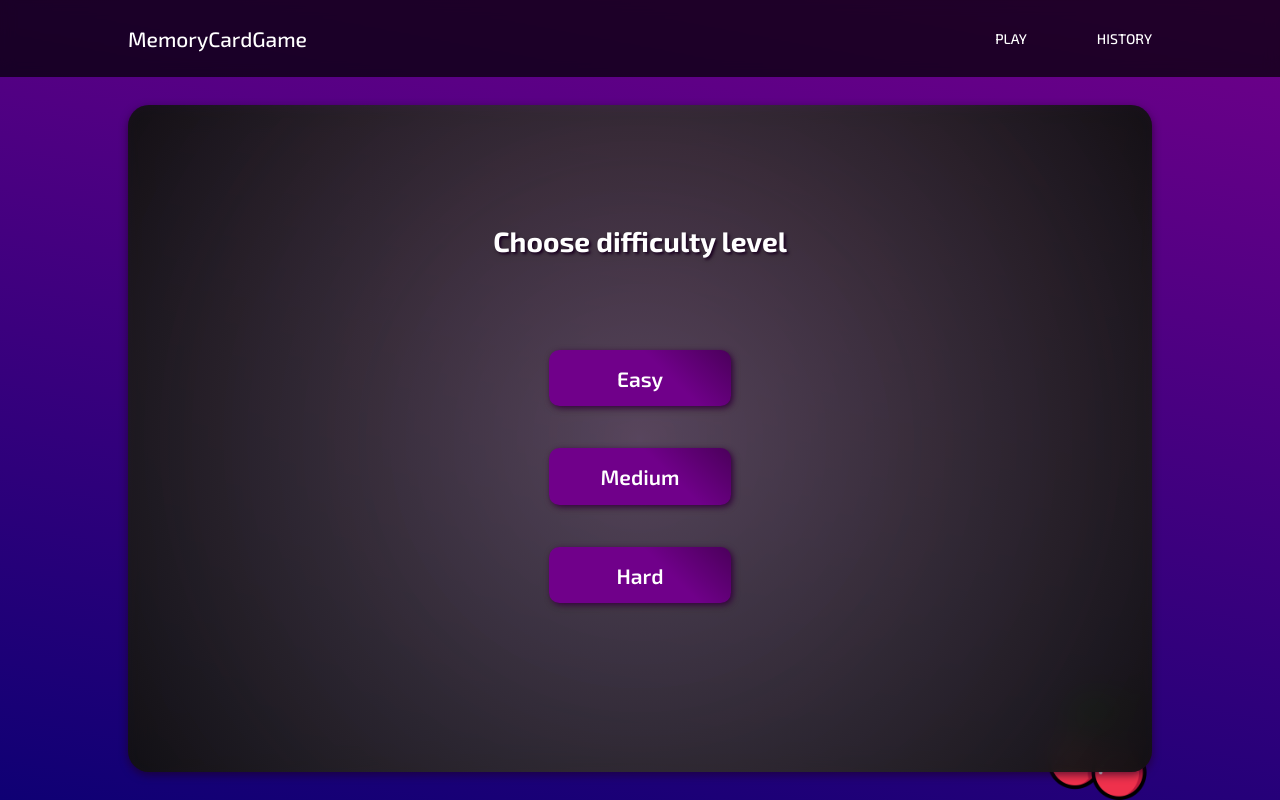
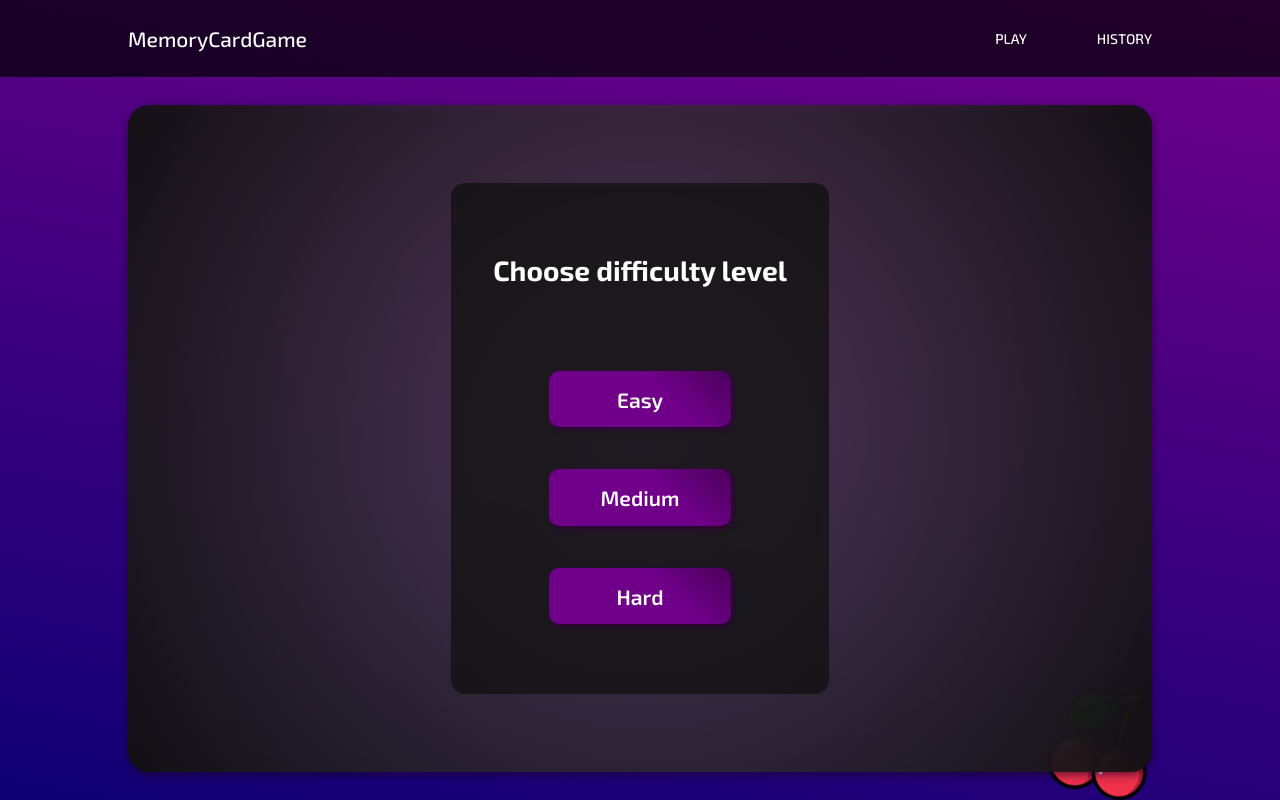
Before and after one commit to AdamPilak/react-memory-card-game, a React (Vite) app: page /play in a window 1280 px wide. Built offline with nearby package versions, Linux system fonts and the light colour scheme.

Commit message:
difficulty levels

```diff
--- a/src/index.scss
+++ b/src/index.scss
@@ -282,24 +282,28 @@ nav {
     border-radius: 1.5rem;
     background: radial-gradient(
       circle,
-      rgba(116, 115, 99, 0.6) 0%,
+      rgba(145, 143, 123, 0.4) 0%,
       rgba(17, 17, 17, 0.9) 100%
     );
     padding: 6vw;
     filter: drop-shadow(0px 3px 4px rgba(28, 0, 34, 0.75));
-    backdrop-filter: blur(15px);
+    backdrop-filter: blur(15px) opacity(40%);
 
     .difficulty-levels {
       display: flex;
       flex-direction: column;
       align-items: center;
       gap: 3rem;
-      padding: 6rem 0;
+      padding: 3rem 2rem;
+      margin: auto 0;
+      background: rgba(17, 17, 17, 0.75);
+      border-radius: 1rem;
 
       h2 {
+        text-align: center;
         color: $text-color;
-        font-size: 1.75rem;
-        text-shadow: 2px 2px 3px rgba(28, 0, 34, 1);
+        font-size: 1.5rem;
+        margin-bottom: 1rem;
       }
 
       .container {
@@ -441,6 +445,14 @@ nav {
 
   @media (min-width: 1024px) {
     .game-board {
+      .difficulty-levels {
+        padding: 5rem 3rem;
+
+        h2 {
+          margin-bottom: 3rem;
+        }
+      }
+
       .game-screen {
         width: 75%;
 
```
